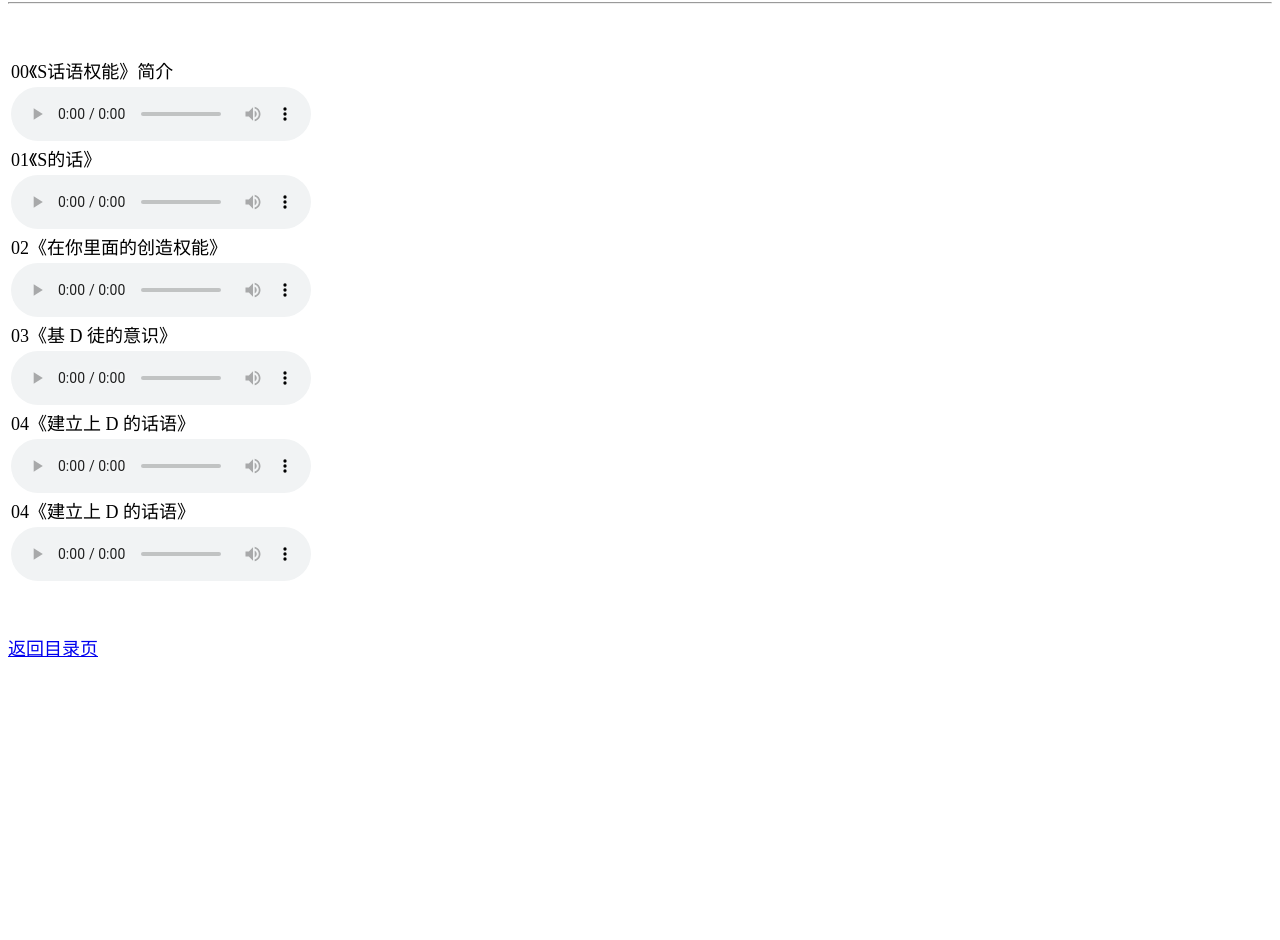
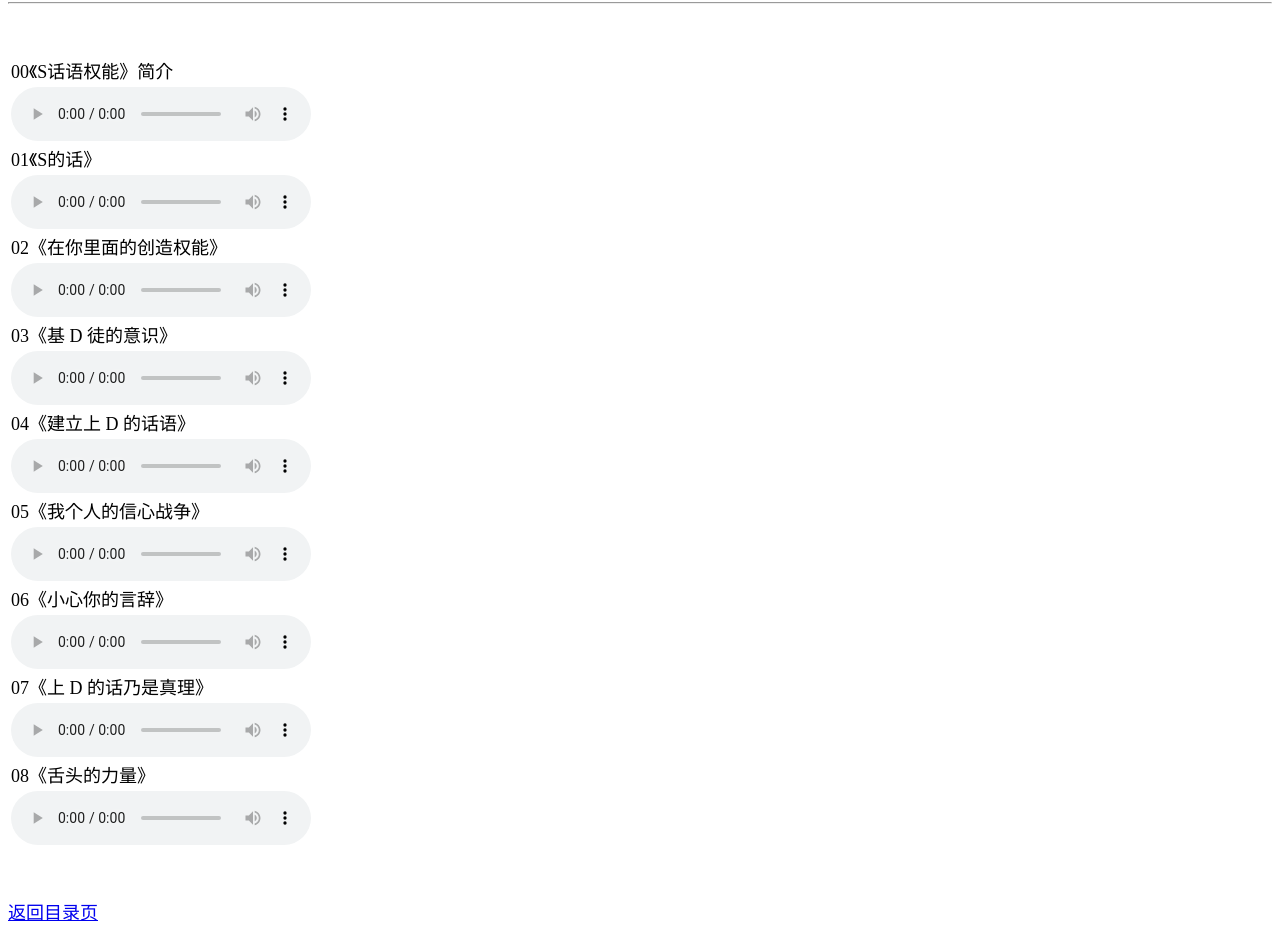
Before and after one commit to NCCChurch/Bibble-audio, a plain HTML site: page 240303.html in a window 1280 px wide. Shown: the part 73-1013 px from the top of the page. Before the commit the page ends 800 px from the top, so only its background shows below. Drawn offline with Linux system fonts and the light colour scheme.

Commit message:
Update 240303.html

```diff
--- a/240303.html
+++ b/240303.html
@@ -38,13 +38,31 @@
     		<td><font size="4">04《建立上 D 的话语》</font></td>
 	</tr>
 	<tr>
-    		<td><audio controls src="./240303/03.mp3"></audio></td>
+    		<td><audio controls src="./240303/04.mp3"></audio></td>
 	</tr>
 	<tr >
-    		<td><font size="4">04《建立上 D 的话语》</font></td>
+    		<td><font size="4">05《我个人的信心战争》</font></td>
 	</tr>
 	<tr>
-    		<td><audio controls src="./240303/03.mp3"></audio></td>
+    		<td><audio controls src="./240303/05.mp3"></audio></td>
+	</tr>
+	<tr >
+    		<td><font size="4">06《小心你的言辞》</font></td>
+	</tr>
+	<tr>
+    		<td><audio controls src="./240303/06.mp3"></audio></td>
+	</tr>
+	<tr >
+    		<td><font size="4">07《上 D 的话乃是真理》</font></td>
+	</tr>
+	<tr>
+    		<td><audio controls src="./240303/07.mp3"></audio></td>
+	</tr>
+	<tr >
+    		<td><font size="4">08《舌头的力量》</font></td>
+	</tr>
+	<tr>
+    		<td><audio controls src="./240303/08.mp3"></audio></td>
 	</tr>
 
 
```
